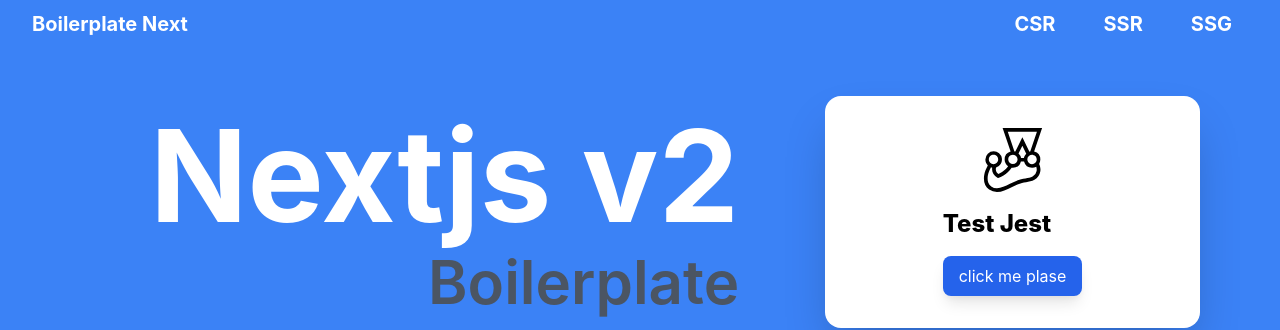
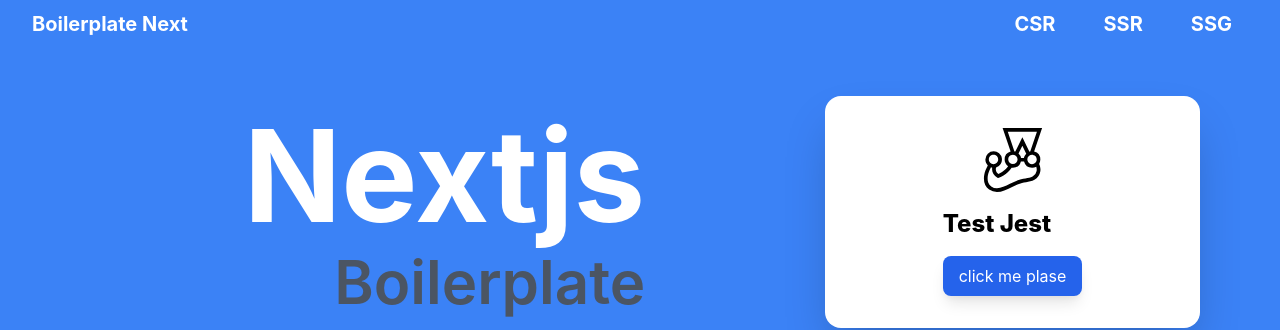
Before and after one commit to poom9091/Next-Boilerplate, a Next.js app: page / in a window 1280 px wide. Shown: the top 330 px of the page. Built offline with nearby package versions, Linux system fonts and the light colour scheme; no server answers.

Commit message:
[UPDATED] Update title

```diff
--- a/pages/index.js
+++ b/pages/index.js
@@ -15,7 +15,7 @@
     <div>
       <Boilerplate>
         <Title
-          title='Nextjs v2'
+          title='Nextjs'
           subtitle='Boilerplate'
           TitleColor='text-white'
           TitleSize='text-9xl'
```
